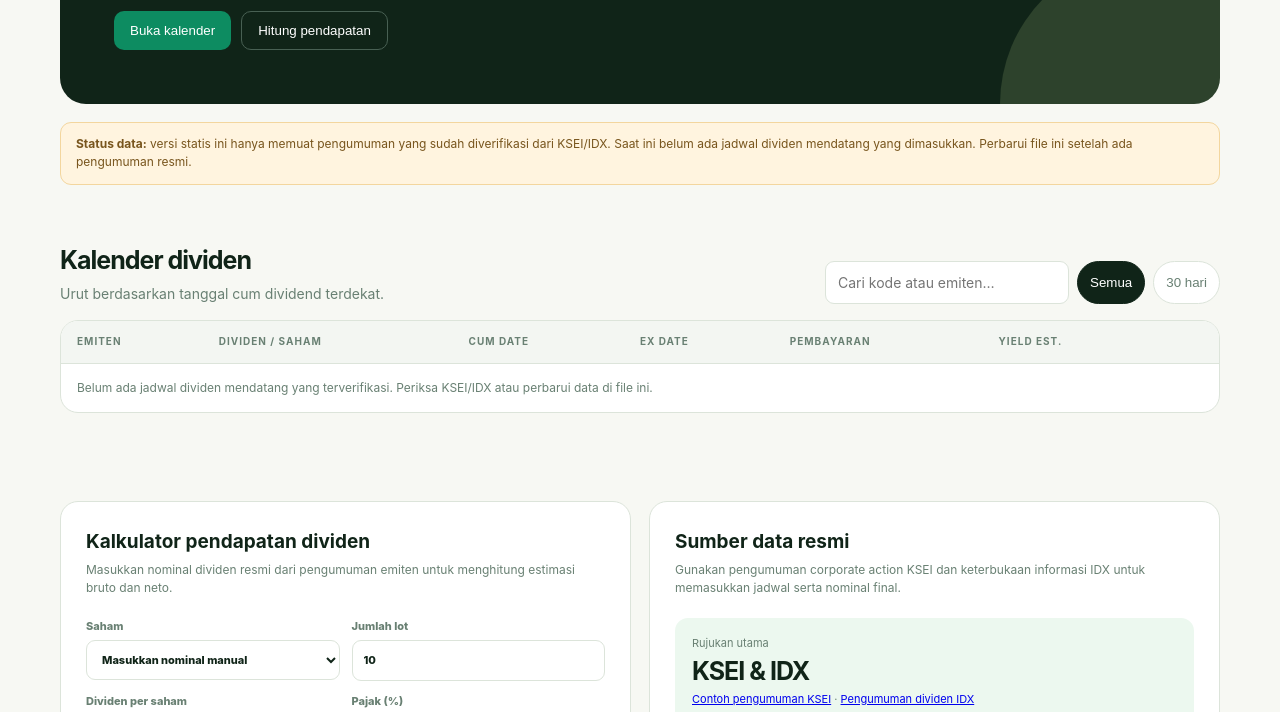
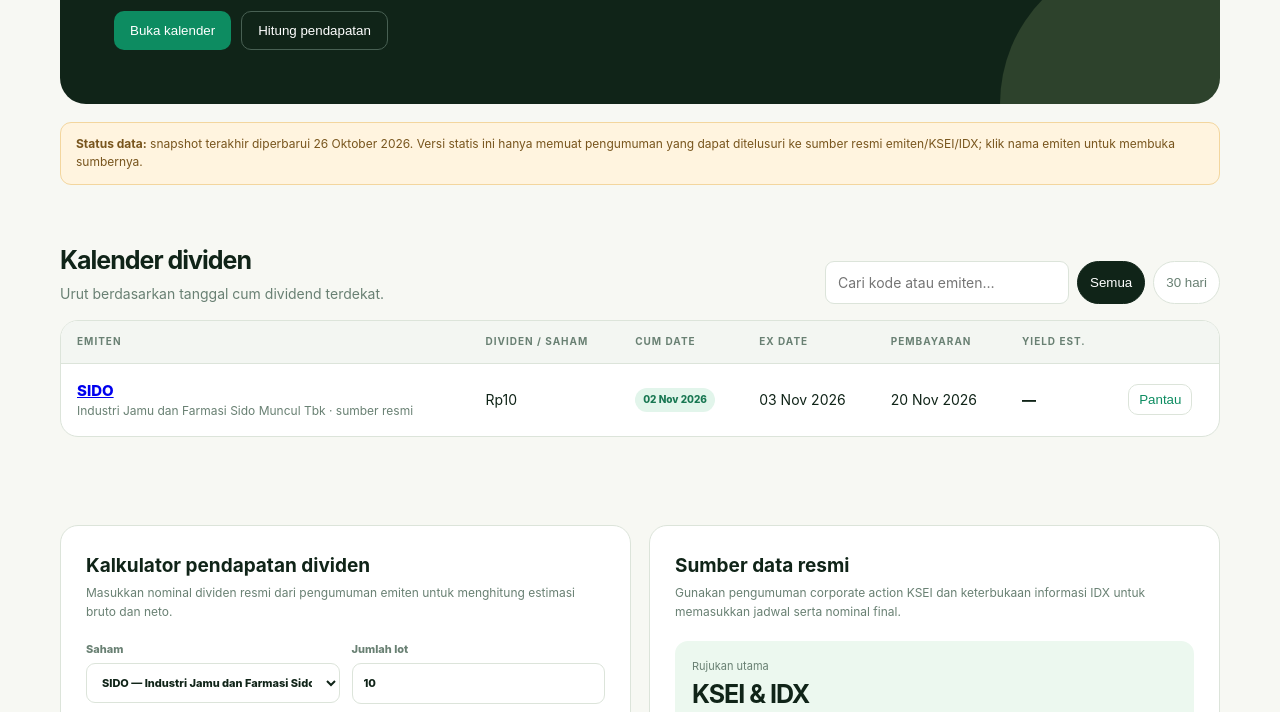
Before and after one commit to ninjas007/zaham, a plain HTML site: page dividenki/index.html in a window 1280 px wide. Shown: the part 360-1072 px from the top of the page. Drawn offline with Linux system fonts and the light colour scheme.

Commit message:
feat: add verified SIDO dividend schedule

```diff
--- a/dividenki/index.html
+++ b/dividenki/index.html
@@ -12,7 +12,7 @@
   <header class="wrap"><div class="brand">Dividen<b>Ki</b></div><nav><a href="#kalender">Kalender</a><a href="#kalkulator">Kalkulator</a><a href="#riwayat">Riwayat</a></nav><button onclick="document.querySelector('#kalender').scrollIntoView({behavior:'smooth'})">Lihat dividen</button></header>
   <main class="wrap">
     <section class="hero"><div><div class="eyebrow">Indonesia dividend companion</div><h1>Temukan momentum<br>dividen Anda.</h1><p>Kalender untuk memantau jadwal cum date, ex date, recording date, dan estimasi pembayaran dividen saham Indonesia.</p><div class="hero-actions"><button onclick="document.querySelector('#kalender').scrollIntoView({behavior:'smooth'})">Buka kalender</button><button class="secondary" onclick="document.querySelector('#kalkulator').scrollIntoView({behavior:'smooth'})">Hitung pendapatan</button></div></div><aside class="hero-stat"><div class="eyebrow">Jadwal terverifikasi</div><b id="heroCount">0</b><p>emiten dengan jadwal dividen resmi yang sudah dimasukkan. Data tanpa sumber tidak ditampilkan.</p></aside></section>
-    <div class="notice"><strong>Status data:</strong> versi statis ini hanya memuat pengumuman yang sudah diverifikasi dari KSEI/IDX. Saat ini belum ada jadwal dividen mendatang yang dimasukkan. Perbarui file ini setelah ada pengumuman resmi.</div>
+    <div class="notice"><strong>Status data:</strong> snapshot terakhir diperbarui 26 Oktober 2026. Versi statis ini hanya memuat pengumuman yang dapat ditelusuri ke sumber resmi emiten/KSEI/IDX; klik nama emiten untuk membuka sumbernya.</div>
     <section class="section" id="kalender"><div class="section-head"><div><h2>Kalender dividen</h2><p>Urut berdasarkan tanggal cum dividend terdekat.</p></div><div class="filters"><input id="search" placeholder="Cari kode atau emiten…"><button class="chip active" data-filter="all">Semua</button><button class="chip" data-filter="soon">30 hari</button></div></div><div class="calendar"><table><thead><tr><th>Emiten</th><th>Dividen / saham</th><th>Cum date</th><th>Ex date</th><th>Pembayaran</th><th>Yield est.</th><th></th></tr></thead><tbody id="rows"></tbody></table></div><div class="watchlist" id="watchlist"></div></section>
     <section class="section tool-grid" id="kalkulator"><article class="panel"><h3>Kalkulator pendapatan dividen</h3><p>Masukkan nominal dividen resmi dari pengumuman emiten untuk menghitung estimasi bruto dan neto.</p><div class="form-grid"><label>Saham<select id="stock"></select></label><label>Jumlah lot<input id="lots" type="number" min="1" value="10"></label><label>Dividen per saham<input id="dps" type="number" min="0" value="0"></label><label>Pajak (%)<input id="tax" type="number" min="0" max="100" value="10"></label></div><div class="result"><span>Estimasi dividen bersih</span><b id="net">Rp0</b><span id="detail">0 saham × Rp0</span></div></article><article class="panel" id="riwayat"><h3>Sumber data resmi</h3><p>Gunakan pengumuman corporate action KSEI dan keterbukaan informasi IDX untuk memasukkan jadwal serta nominal final.</p><div class="result"><span>Rujukan utama</span><b>KSEI &amp; IDX</b><span><a href="https://web.ksei.co.id/ksei_news/read/18075/Reminder-Corporate-Action-Cum-Date-PSAB?setLocale=id-ID" target="_blank" rel="noopener">Contoh pengumuman KSEI</a> · <a href="https://idx.co.id/id/data-pasar/laporan-statistik/digital-statistic/monthly/corporate-action-of-listed-companies/dividend-announcement" target="_blank" rel="noopener">Pengumuman dividen IDX</a></span></div></article></section>
     <p class="disclaimer"><strong>Penafian:</strong> DividenKi menyajikan data referensi dan perhitungan estimasi. Jadwal, nominal, pajak, serta kelayakan menerima dividen dapat berubah. Ini bukan rekomendasi beli, jual, atau panduan investasi utama. Selalu periksa pengumuman resmi Bursa Efek Indonesia dan emiten terkait.</p>
@@ -20,10 +20,12 @@
   <script>
     // Isi hanya dari pengumuman resmi KSEI/IDX yang sudah diverifikasi.
     // Jangan memasukkan prediksi atau jadwal dari sumber tanpa tautan resmi.
-    const dividends=[];
+    const dividends=[
+      {code:'SIDO',name:'Industri Jamu dan Farmasi Sido Muncul Tbk',dps:10,cum:'02 Nov 2026',ex:'03 Nov 2026',pay:'20 Nov 2026',yield:null,soon:true,source:'https://investor.sidomuncul.co.id/en/dividend.html'}
+    ];
     const rupiah=n=>'Rp'+Number(n||0).toLocaleString('id-ID');let filter='all';let saved=JSON.parse(localStorage.getItem('dividenki-watch')||'[]');
     const rows=document.querySelector('#rows'),stock=document.querySelector('#stock');stock.innerHTML=dividends.map(x=>`<option value="${x.code}">${x.code} — ${x.name}</option>`).join('')||'<option value="">Masukkan nominal manual</option>';
-    function render(){const q=document.querySelector('#search').value.toLowerCase();const list=dividends.filter(x=>(filter==='all'||x.soon)&&(x.code.toLowerCase().includes(q)||x.name.toLowerCase().includes(q)));rows.innerHTML=list.map(x=>`<tr><td><div class="ticker">${x.code}</div><div class="company">${x.name}</div></td><td>${rupiah(x.dps)}</td><td><span class="tag ${x.soon?'':'warn'}">${x.cum}</span></td><td>${x.ex}</td><td>${x.pay}</td><td class="yield">${x.yield}%</td><td><button class="watch ${saved.includes(x.code)?'saved':''}" onclick="toggleWatch('${x.code}')">${saved.includes(x.code)?'Tersimpan':'Pantau'}</button></td></tr>`).join('')||'<tr><td colspan="7" class="company">Belum ada jadwal dividen mendatang yang terverifikasi. Periksa KSEI/IDX atau perbarui data di file ini.</td></tr>';document.querySelector('#heroCount').textContent=dividends.length;document.querySelector('#watchlist').innerHTML=saved.length?'<b>Watchlist:</b> '+saved.map(c=>`<span class="watch-item">${c}<button onclick="toggleWatch('${c}')">×</button></span>`).join(''):''}
+    function render(){const q=document.querySelector('#search').value.toLowerCase();const list=dividends.filter(x=>(filter==='all'||x.soon)&&(x.code.toLowerCase().includes(q)||x.name.toLowerCase().includes(q)));rows.innerHTML=list.map(x=>`<tr><td><div class="ticker"><a href="${x.source}" target="_blank" rel="noopener">${x.code}</a></div><div class="company">${x.name} · sumber resmi</div></td><td>${rupiah(x.dps)}</td><td><span class="tag ${x.soon?'':'warn'}">${x.cum}</span></td><td>${x.ex}</td><td>${x.pay}</td><td class="yield">${x.yield===null?'—':x.yield+'%'}</td><td><button class="watch ${saved.includes(x.code)?'saved':''}" onclick="toggleWatch('${x.code}')">${saved.includes(x.code)?'Tersimpan':'Pantau'}</button></td></tr>`).join('')||'<tr><td colspan="7" class="company">Belum ada jadwal dividen mendatang yang terverifikasi. Periksa KSEI/IDX atau perbarui data di file ini.</td></tr>';document.querySelector('#heroCount').textContent=dividends.length;document.querySelector('#watchlist').innerHTML=saved.length?'<b>Watchlist:</b> '+saved.map(c=>`<span class="watch-item">${c}<button onclick="toggleWatch('${c}')">×</button></span>`).join(''):''}
     function toggleWatch(code){saved=saved.includes(code)?saved.filter(x=>x!==code):[...saved,code];localStorage.setItem('dividenki-watch',JSON.stringify(saved));render()}window.toggleWatch=toggleWatch;
     function calculate(){const item=dividends.find(x=>x.code===stock.value);const dps=Number(document.querySelector('#dps').value)||0,lots=Number(document.querySelector('#lots').value)||0,tax=Number(document.querySelector('#tax').value)||0,shares=lots*100,gross=shares*dps,net=gross*(1-tax/100);document.querySelector('#net').textContent=rupiah(net);document.querySelector('#detail').textContent=`${shares.toLocaleString('id-ID')} saham × ${rupiah(dps)} · bruto ${rupiah(gross)}`;if(item&&document.activeElement===stock)document.querySelector('#dps').value=item.dps}
     stock.addEventListener('change',()=>{const item=dividends.find(x=>x.code===stock.value);if(item)document.querySelector('#dps').value=item.dps;calculate()});document.querySelectorAll('#lots,#dps,#tax').forEach(x=>x.addEventListener('input',calculate));document.querySelector('#search').addEventListener('input',render);document.querySelectorAll('[data-filter]').forEach(b=>b.addEventListener('click',()=>{filter=b.dataset.filter;document.querySelectorAll('[data-filter]').forEach(x=>x.classList.toggle('active',x===b));render()}));render();calculate();
```
